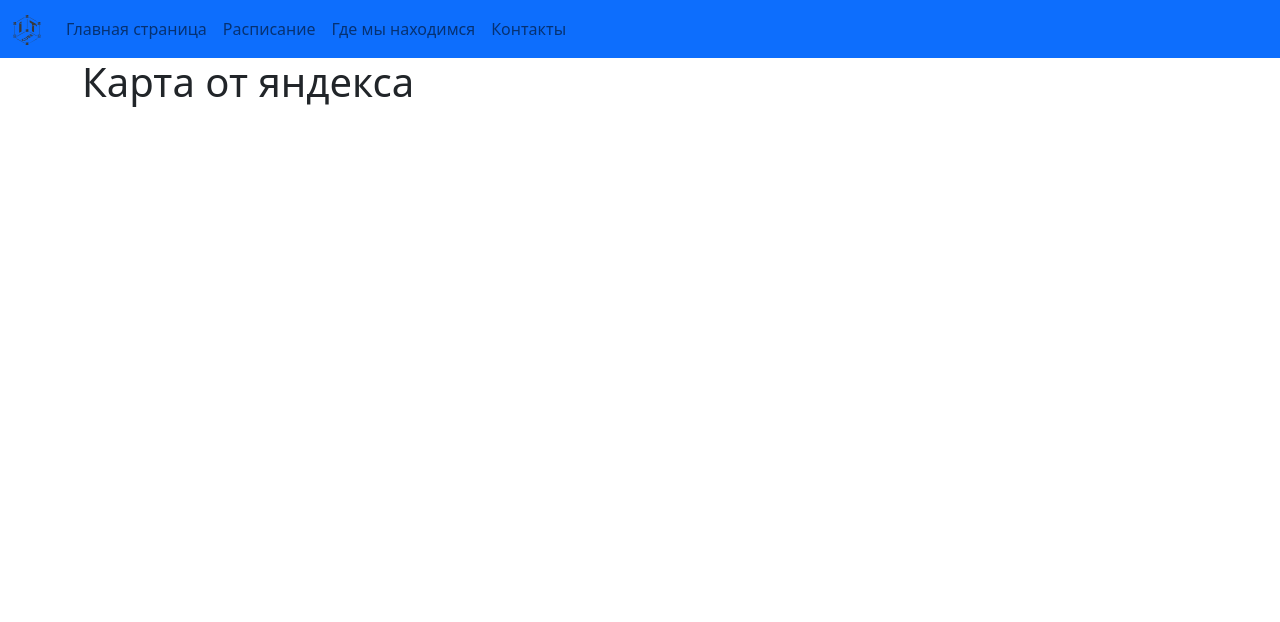
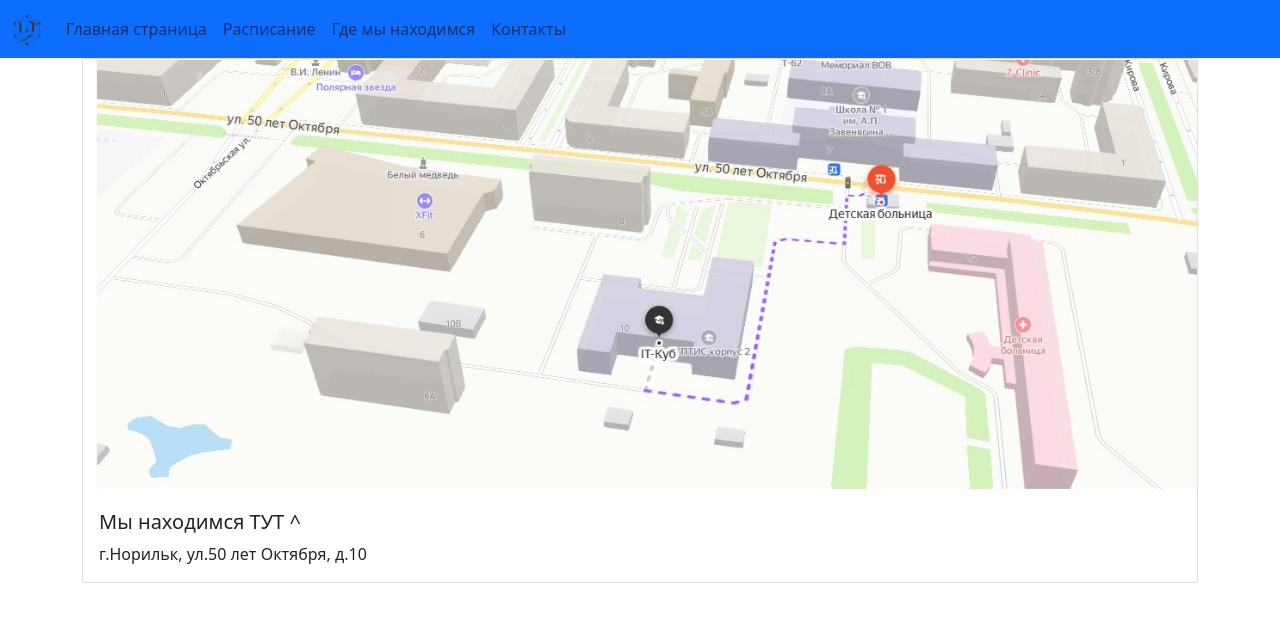
Before and after one commit to Komarov-Tch/IT_komarov_homework_fipiko, a Flask app: page /adress in a window 1280 px wide. Shown: the top 622 px of the page. Run offline with Flask 2, Linux system fonts and the light colour scheme; some libraries are stand-ins or nearby versions.

```diff
--- a/main.py
+++ b/main.py
@@ -47,8 +47,9 @@ def timetable():
 
 @app.route('/adress')
 def adress():
-    adress_info = {"user_name": 'Егор'}
-    return render_template('adress.html', title='Где мы находимся', user=adress_info)
+    adress_info = {'adress': 'г.Норильк, ул.50 лет Октября, д.10',
+                   'map': '../static/img/way_to_сube.jpg'}
+    return render_template('adress.html', title='Где мы находимся', adress=adress_info)
 
 
 @app.route('/contacts')
--- a/templates/adress.html
+++ b/templates/adress.html
@@ -1,6 +1,12 @@
 {% extends "base.html" %}
 
 {% block content %}
-        <h1>Карта от яндекса</h1>
+<div class="card">
+<img src={{ adress.map }} class="card-img-top" alt="Дорога в IT-cube">
+<div class="card-body">
+<h5 class="card-title">Мы находимся ТУТ ^</h5>
+<p class="card-text">{{ adress.adress }}</p>
+</div>
+</div>
 
 {% endblock %}
```
Also changed, not shown: static/img/way_to_сube.jpg (added).
